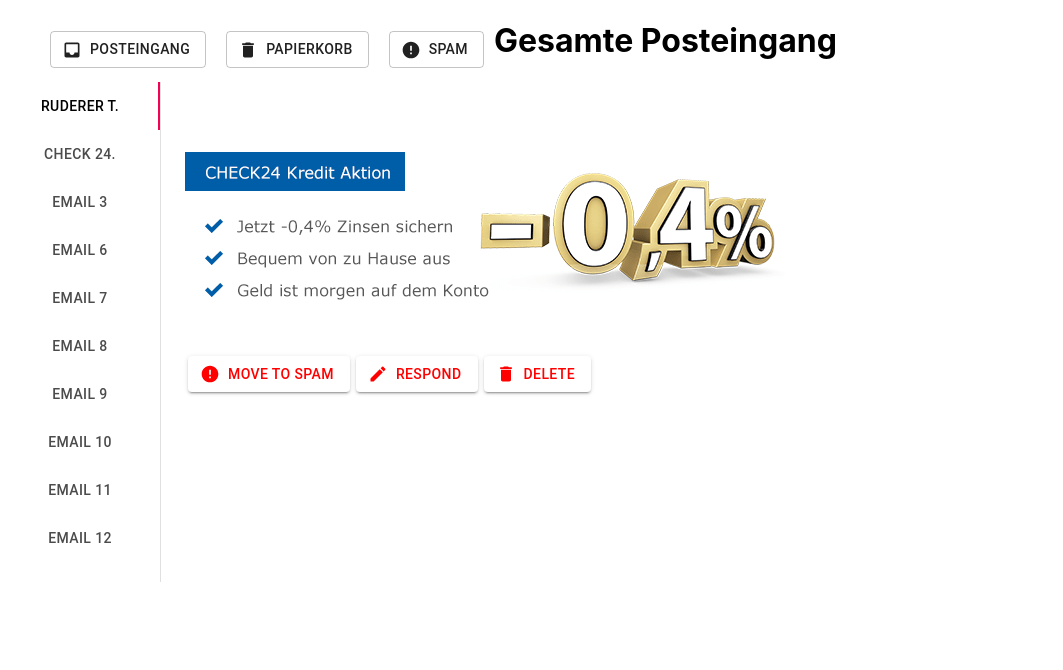
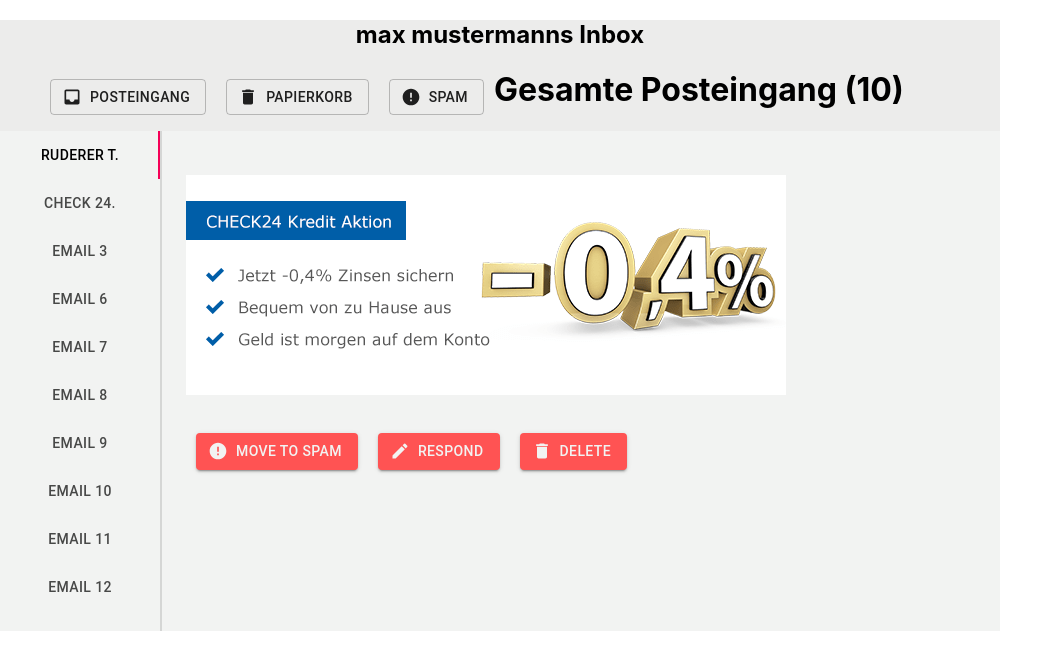
Before and after one commit to RyanStmr/Email-Interface_UserStudy, a React (Create React App) app in the folder emailinterface/: page /EmailClient in a window 1280 px wide. Shown: the top 670 px of the page, without its empty margins (0-1063 px from the left). Built offline with nearby package versions, Linux system fonts and the light colour scheme.

Commit message:
improved textboox

```diff
--- a/emailinterface/src/components/allInbox.js
+++ b/emailinterface/src/components/allInbox.js
@@ -29,12 +29,13 @@ class AllInbox extends Component {
   render() {
     return (
       <div>
-        <h1>Gesamte Posteingang</h1>
+        <h1>Gesamte Posteingang ({this.state.allInbox.length})</h1>
         <Sidebar
           Mails={this.state.allInbox}
           InboxType="AllInbox"
           onMoveToSpam={this.props.onMoveToSpam}
           onMoveToBin={this.props.onMoveToBin}
+          Response={this.props.Response}
         />
       </div>
     );
--- a/emailinterface/src/components/binInbox.js
+++ b/emailinterface/src/components/binInbox.js
@@ -29,12 +29,13 @@ class BinInbox extends Component {
   render() {
     return (
       <div>
-        <h1>Papierkorb</h1>
+        <h1>Papierkorb ({this.state.binInbox.length})</h1>
         <Sidebar
           Mails={this.state.binInbox}
           InboxType="BinInbox"
           onMoveToSpam={this.props.onMoveToSpam}
           onMoveToBin={this.props.onMoveToBin}
+          Response={this.props.Response}
         />
       </div>
     );
--- a/emailinterface/src/components/emailClient.js
+++ b/emailinterface/src/components/emailClient.js
@@ -16,18 +16,48 @@ class EmailClient extends Component {
     currentInbox: "AllInbox",
     currentEmail: 0,
     inbox: [
-      { mail: Mail1, id: 1, title: "Ruderer T.", type: "AllInbox" },
-      { mail: Mail2, id: 2, title: "Check 24.", type: "AllInbox" },
-      { mail: Mail3, id: 3, title: "Email 3", type: "AllInbox" },
-      { mail: Mail1, id: 4, title: "Email 4", type: "SpamInbox" },
-      { mail: Mail2, id: 5, title: "Email 5", type: "BinInbox" },
-      { mail: Mail3, id: 6, title: "Email 6", type: "AllInbox" },
-      { mail: Mail1, id: 7, title: "Email 7", type: "AllInbox" },
-      { mail: Mail2, id: 8, title: "Email 8", type: "AllInbox" },
-      { mail: Mail3, id: 9, title: "Email 9", type: "AllInbox" },
-      { mail: Mail1, id: 10, title: "Email 10", type: "AllInbox" },
-      { mail: Mail2, id: 11, title: "Email 11", type: "AllInbox" },
-      { mail: Mail3, id: 12, title: "Email 12", type: "AllInbox" },
+      {
+        mail: Mail1,
+        id: 1,
+        title: "Ruderer T.",
+        type: "AllInbox",
+        response: "",
+      },
+      {
+        mail: Mail2,
+        id: 2,
+        title: "Check 24.",
+        type: "AllInbox",
+        response: "",
+      },
+      { mail: Mail3, id: 3, title: "Email 3", type: "AllInbox", response: "" },
+      { mail: Mail1, id: 4, title: "Email 4", type: "SpamInbox", response: "" },
+      { mail: Mail2, id: 5, title: "Email 5", type: "BinInbox", response: "" },
+      { mail: Mail3, id: 6, title: "Email 6", type: "AllInbox", response: "" },
+      { mail: Mail1, id: 7, title: "Email 7", type: "AllInbox", response: "" },
+      { mail: Mail2, id: 8, title: "Email 8", type: "AllInbox", response: "" },
+      { mail: Mail3, id: 9, title: "Email 9", type: "AllInbox", response: "" },
+      {
+        mail: Mail1,
+        id: 10,
+        title: "Email 10",
+        type: "AllInbox",
+        response: "",
+      },
+      {
+        mail: Mail2,
+        id: 11,
+        title: "Email 11",
+        type: "AllInbox",
+        response: "",
+      },
+      {
+        mail: Mail3,
+        id: 12,
+        title: "Email 12",
+        type: "AllInbox",
+        response: "",
+      },
     ],
   };
 
@@ -35,6 +65,17 @@ class EmailClient extends Component {
     let copy = this.state;
     copy.currentEmail = emailNr;
     this.setState(copy);
+  };
+
+  hanldeResponse = (emailID, textContent) => {
+    let copy = this.state;
+    copy.inbox.map((email) => {
+      if (email.id == emailID) email.response = textContent;
+      console.log(`sent ${textContent}`);
+    });
+
+    this.setState(copy);
+    this.forceUpdate();
   };
 
   onMoveToSpam = (emailID) => {
@@ -74,6 +115,7 @@ class EmailClient extends Component {
           Mails={this.state.inbox}
           onMoveToSpam={this.onMoveToSpam}
           onMoveToBin={this.onMoveToBin}
+          Response={this.hanldeResponse}
         ></BinInbox>
       );
     } else if (currentInbox === "AllInbox") {
@@ -82,6 +124,7 @@ class EmailClient extends Component {
           Mails={this.state.inbox}
           onMoveToSpam={this.onMoveToSpam}
           onMoveToBin={this.onMoveToBin}
+          Response={this.hanldeResponse}
         ></AllInbox>
       );
     } else if (currentInbox === "SpamInbox") {
@@ -90,13 +133,17 @@ class EmailClient extends Component {
           Mails={this.state.inbox}
           onMoveToSpam={this.onMoveToSpam}
           onMoveToBin={this.onMoveToBin}
+          Response={this.hanldeResponse}
         ></SpamInbox>
       );
     } else {
     }
 
     return (
-      <div>
+      <div style={{ backgroundColor: "#ececeb", width: "1000px" }}>
+        <h2 style={{ textAlign: "center" }}>
+          {this.props.UserInfo.userName}s Inbox
+        </h2>
         <nav>
           <ul
             className="nav-links"
@@ -110,7 +157,7 @@ class EmailClient extends Component {
                 style={{
                   float: "left",
                   margin: "10px",
-                  color: "red",
+                  listStyleType: "none",
                 }}
               >
                 <Button
@@ -131,7 +178,6 @@ class EmailClient extends Component {
                   float: "left",
                   margin: "10px",
                   listStyleType: "none",
-                  color: "red",
                 }}
               >
                 <Button variant="outlined" startIcon={<DeleteIcon />}>
@@ -148,7 +194,6 @@ class EmailClient extends Component {
                   float: "left",
                   margin: "10px",
                   listStyleType: "none",
-                  color: "red",
                 }}
               >
                 <Button variant="outlined" startIcon={<ErrorIcon />}>
--- a/emailinterface/src/components/emailWindow.js
+++ b/emailinterface/src/components/emailWindow.js
@@ -1,10 +1,13 @@
 import React, { Component } from "react";
-import Mail1 from "./mails/mail1";
-
+import Respondfield from "./respondfield";
 class EmailWindow extends Component {
   state = {};
   render() {
-    return <div></div>;
+    return (
+      <div>
+        <Respondfield Response={this.props.Response}></Respondfield>
+      </div>
+    );
   }
 }
 
--- /dev/null
+++ b/emailinterface/src/components/respondfield.js
@@ -0,0 +1,46 @@
+import React from "react";
+import { makeStyles } from "@material-ui/core/styles";
+import TextField from "@material-ui/core/TextField";
+import Button from "@material-ui/core/Button";
+
+const useStyles = makeStyles((theme) => ({
+  root: {
+    "& .MuiTextField-root": {
+      margin: theme.spacing(2),
+      width: "500px",
+    },
+  },
+}));
+
+export default function MultilineTextFields(props) {
+  const classes = useStyles();
+  const [value, setValue] = React.useState("");
+
+  const handleChange = (event) => {
+    setValue(event.target.value);
+  };
+
+  return (
+    <form className={classes.root} noValidate autoComplete="off">
+      <div>
+        <TextField
+          id="outlined-multiline-static"
+          label="Response"
+          multiline
+          rows={4}
+          defaultValue=""
+          variant="outlined"
+          onChange={handleChange}
+        />
+      </div>
+      <Button
+        variant="contained"
+        onClick={() => {
+          props.Response(value);
+        }}
+      >
+        Send
+      </Button>
+    </form>
+  );
+}
--- a/emailinterface/src/components/sidebar.js
+++ b/emailinterface/src/components/sidebar.js
@@ -6,7 +6,6 @@ import Tab from "@material-ui/core/Tab";
 import Typography from "@material-ui/core/Typography";
 import Box from "@material-ui/core/Box";
 import Button from "@material-ui/core/Button";
-import EmailIcon from "@material-ui/icons/Email";
 import EmailWindow from "./emailWindow";
 import DeleteIcon from "@material-ui/icons/Delete";
 import CreateIcon from "@material-ui/icons/Create";
@@ -48,25 +47,36 @@ function a11yProps(index) {
 const useStyles = makeStyles((theme) => ({
   root: {
     flexGrow: 1,
-    backgroundColor: "white",
+    backgroundColor: "#f2f3f2",
     display: "flex",
     height: 500,
   },
   tabs: {
-    borderRight: `1px solid ${theme.palette.divider}`,
+    borderRight: `2px solid ${theme.palette.divider}`,
   },
 }));
 
 export default function VerticalTabs(props) {
   const classes = useStyles();
   const [value, setValue] = React.useState(0);
+  const [respond, setResponse] = React.useState(false);
+  const [answer, setAnswer] = React.useState("");
 
   var styles = {
     buttonsSidebar: {
-      color: "red",
-      backgroundColor: "white",
-      margin: "3px",
+      color: "#f2f3f2",
+      backgroundColor: "#ff5353",
+      margin: "10px",
     },
+  };
+
+  const handleResponse = () => {
+    setResponse(!respond);
+  };
+
+  const handleNewResponse = (textContent) => {
+    answer = textContent;
+    console.log(textContent);
   };
 
   const handleChange = (event, newValue) => {
@@ -125,11 +135,11 @@ export default function VerticalTabs(props) {
 
           return (
             <TabPanel value={value} index={props.Mails.indexOf(email)}>
-              <EmailWindow value={3}></EmailWindow>
               <SpecificEmail
                 userName={props.userName}
                 emailAdress={props.emailAdress}
               ></SpecificEmail>
+              <h1>{email.response}</h1>
               <div>
                 <Button
                   startIcon={<ErrorIcon />}
@@ -146,7 +156,7 @@ export default function VerticalTabs(props) {
                   startIcon={<CreateIcon />}
                   variant="contained"
                   onClick={() => {
-                    props.onMoveToBin(email.id);
+                    handleResponse(respond);
                   }}
                 >
                   Respond
@@ -162,6 +172,15 @@ export default function VerticalTabs(props) {
                   Delete
                 </Button>
               </div>
+              {respond && (
+                <div>
+                  <EmailWindow
+                    Response={(textContent) => {
+                      props.Response(email.id, textContent);
+                    }}
+                  ></EmailWindow>
+                </div>
+              )}
             </TabPanel>
           );
         })}
--- a/emailinterface/src/components/spamInbox.js
+++ b/emailinterface/src/components/spamInbox.js
@@ -28,12 +28,13 @@ class SpamInbox extends Component {
   render() {
     return (
       <div>
-        <h1>Spam</h1>
+        <h2>Spam ({this.state.spamInbox.length})</h2>
         <Sidebar
           Mails={this.state.spamInbox}
           inboxType="SpamInbox"
           onMoveToSpam={this.props.onMoveToSpam}
           onMoveToBin={this.props.onMoveToBin}
+          Response={this.props.Response}
         />
       </div>
     );
```
